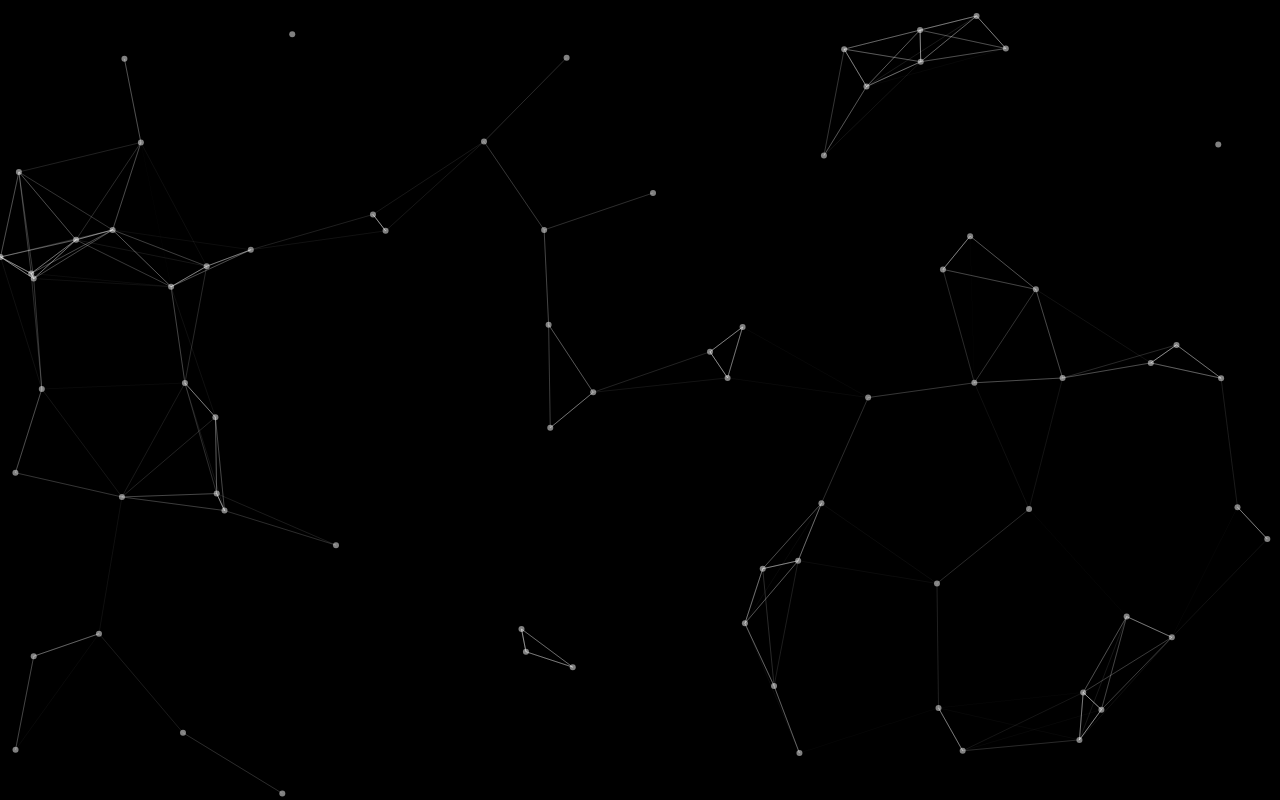
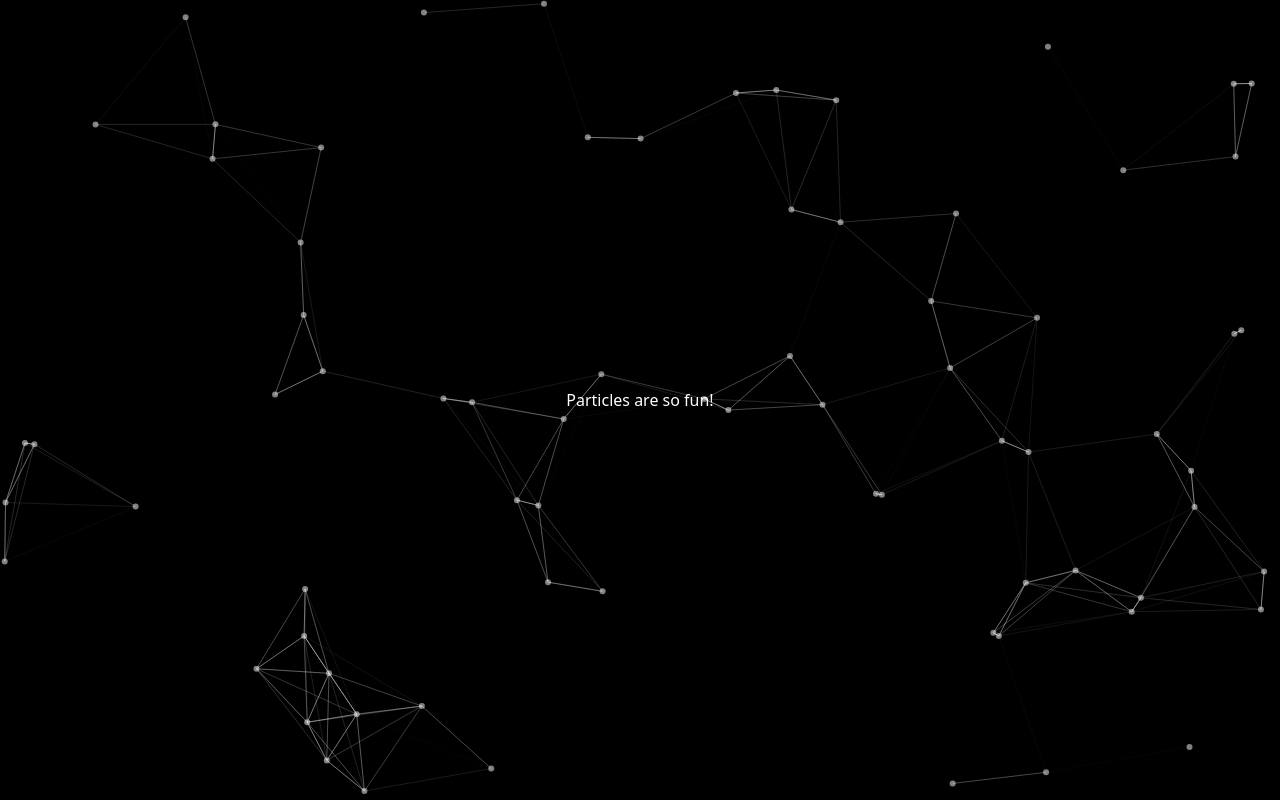
Before and after one commit to Anuj3553/Portfolio-New, a Next.js app: page / in a window 1280 px wide. Shown: the top 800 px of the page. Built offline with nearby package versions, Linux system fonts and the light colour scheme.

Commit message:
Refactor layout and styles in App component; disable full screen mode for particles

```diff
--- a/src/app/globals.css
+++ b/src/app/globals.css
@@ -1,12 +1 @@
 @import "tailwindcss";
-
-.App {
-  text-align: center;
-}
-
-#particles canvas {
-  z-index: -1;
-  height: 100%;
-  width: 100%;
-  position: absolute;
-}
--- a/src/app/page.js
+++ b/src/app/page.js
@@ -1,13 +1,21 @@
 "use client"
-
 import ParticlesComponent from '@/components/particles';
-import './globals.css';
 
 function App() {
   return (
-    <div className="App">
-      <ParticlesComponent id="particles" />
-      <h1>Particles are so fun!</h1>
+    <div>
+      <ParticlesComponent />
+
+      <div className='absolute top-0 left-0 w-full h-full flex items-center justify-center'>
+        <h1 style={{
+          color: 'white',
+          pointerEvents: 'auto' // Add this if you want the text to be clickable
+        }}>Particles are so fun!</h1>
+      </div>
+
+      <div className='h-screen flex items-center justify-center'>
+        <h1 className='text-4xl'>Hello, World!</h1>
+      </div>
     </div>
   );
 }
--- a/src/components/particles.js
+++ b/src/components/particles.js
@@ -19,6 +19,10 @@ const ParticlesComponent = (props) => {
 
     const options = useMemo(
         () => ({
+            fullScreen: {
+                enable: false, // Disable full screen mode
+                zIndex: -1    // Set z-index to place it behind other content
+            },
             particles: {
                 number: {
                     value: 150,
@@ -133,7 +137,11 @@ const ParticlesComponent = (props) => {
     );
 
     if (init) {
-        return <Particles id={props.id} init={particlesLoaded} options={options} />;
+        return (
+            <div>
+                <Particles className="h-[100vh] w-full" id={props.id} init={particlesLoaded} options={options} />
+            </div>
+        );
     }
 
     return <></>;
```
